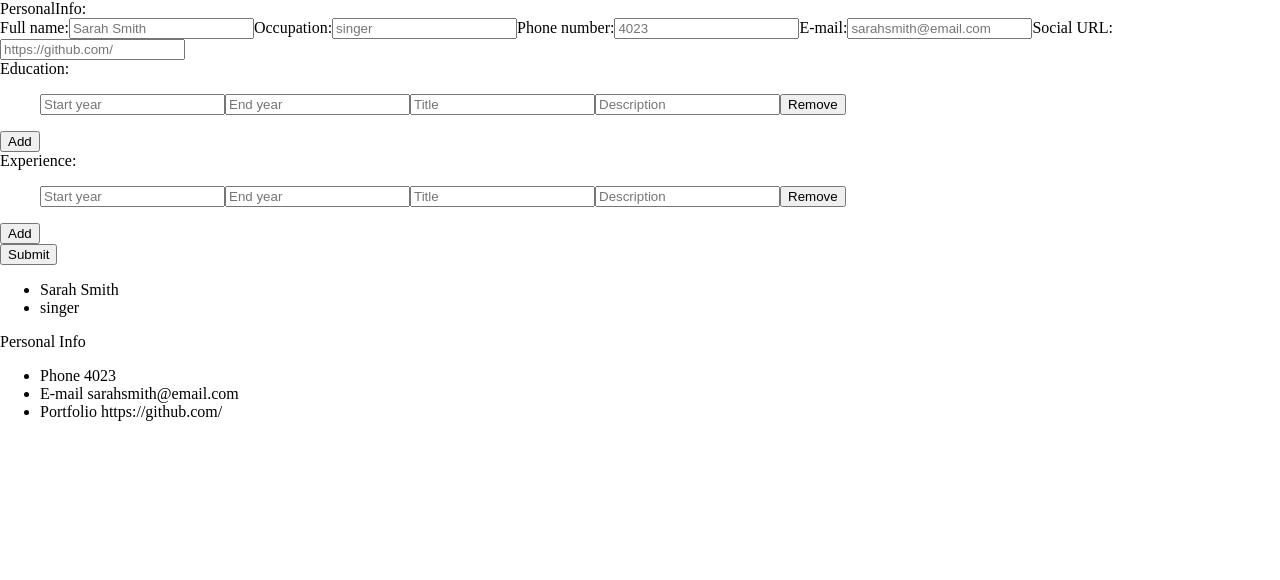
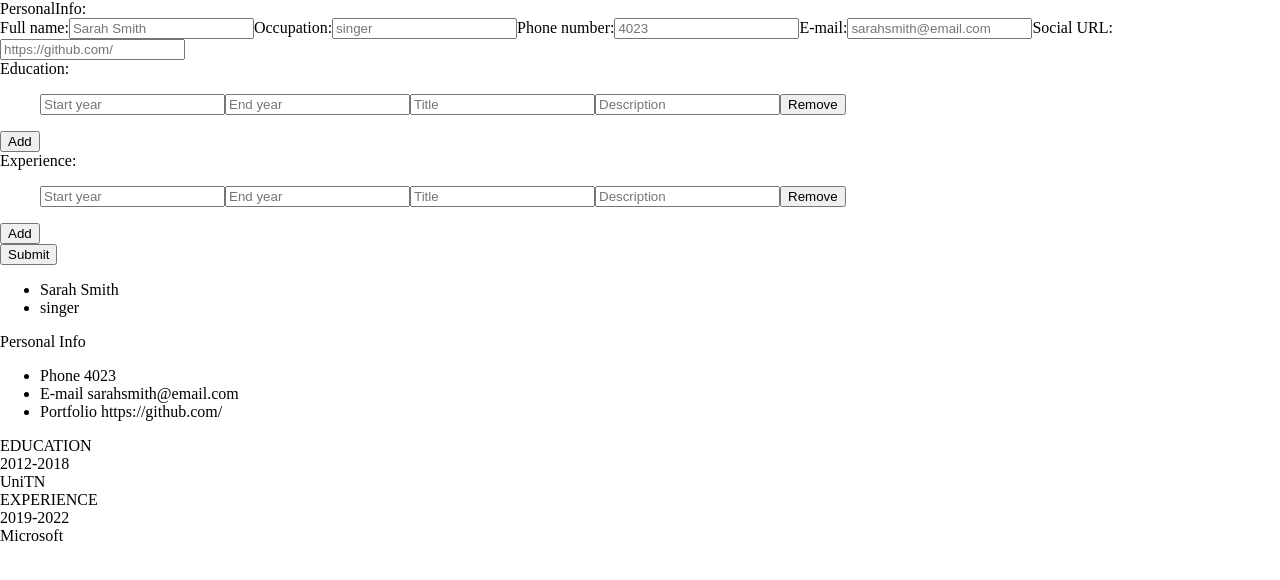
Before and after one commit to CriisMi/cv-project, a React (Create React App) app: page / in a window 1280 px wide. Shown: the top 580 px of the page. Built offline with nearby package versions, Linux system fonts and the light colour scheme.

Commit message:
Render education and experience section of cv

```diff
--- a/src/App.js
+++ b/src/App.js
@@ -2,6 +2,7 @@ import { useState } from "react";
 import "./App.css";
 import Form from "./components/Form";
 import Sidebar from "./components/Sidebar";
+import Body from "./components/Body";
 
 const App = () => {
   const [editing, setEditing] = useState(true);
@@ -54,6 +55,7 @@ const App = () => {
         />
       </div>
       <Sidebar personalInfo={personalInfo} />
+      <Body education={education} experience={experience} />
     </div>
   );
 };
--- /dev/null
+++ b/src/components/Body.js
@@ -0,0 +1,18 @@
+import BodyEduExp from "./BodyEduExp";
+
+const Body = (props) => {
+  return (
+    <div>
+      <div>
+        EDUCATION
+        <BodyEduExp items={props.education} />
+      </div>
+      <div>
+        EXPERIENCE
+        <BodyEduExp items={props.experience} />
+      </div>
+    </div>
+  );
+};
+
+export default Body;
--- /dev/null
+++ b/src/components/BodyEduExp.js
@@ -0,0 +1,20 @@
+import ItemEduExp from "./ItemEduExp";
+
+const BodyEduExp = (props) => {
+  let itemsList = props.items;
+  return (
+    <div>
+      {itemsList.map((item) => (
+        <ItemEduExp
+          key={item.key}
+          startYear={item.startYear}
+          endYear={item.endYear}
+          title={item.title}
+          description={item.description}
+        />
+      ))}
+    </div>
+  );
+};
+
+export default BodyEduExp;
--- /dev/null
+++ b/src/components/ItemEduExp.js
@@ -0,0 +1,13 @@
+const ItemEduExp = (props) => {
+  return (
+    <div>
+      <div>
+        {props.startYear}-{props.endYear}
+      </div>
+      <div>{props.title}</div>
+      <div>{props.description}</div>
+    </div>
+  );
+};
+
+export default ItemEduExp;
```
